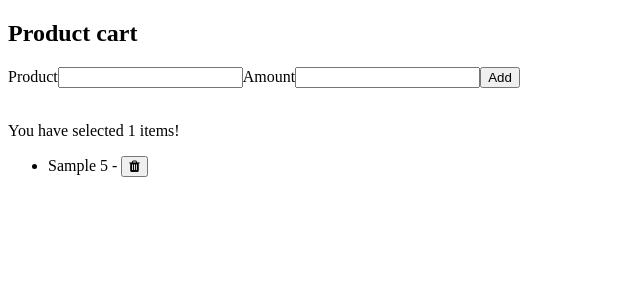
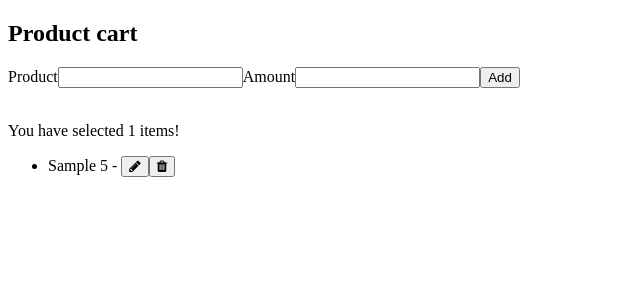
Before and after one commit to hegigj/angular-academy-03, an Angular app: page / in a window 1280 px wide. Both pictures are taken after typing "Sample", "5" into the empty fields and a click on the input "Add". Shown: the top 300 px of the page, without its empty margins (0-640 px from the left). Built offline with nearby package versions, Linux system fonts and the light colour scheme.

Commit message:
communication child to parent

```diff
--- a/src/app/app.component.html
+++ b/src/app/app.component.html
@@ -1,11 +1,11 @@
 <h2>Product cart</h2>
 <!-- <form (submit)="addProduct"> -->
-<form (submit)="addProduct($event)">
+<form (submit)="submitProduct($event)">
   <label for="item">Product</label>
   <input type="text" name="item" id="item" [(ngModel)]="item">
   <label for="amount">Amount</label>
   <input type="number" name="amount" id="amount" [(ngModel)]="amount">
-  <input type="submit" value="Add">
+  <input type="submit" [value]="submitButtonLabel">
 </form>
 <br>
 <!-- you can pass data to child components via attributes -->
@@ -16,6 +16,10 @@
 <ul>
   <ng-container *ngFor="let item of selectedItems">
     <!-- <app-item [name]="item.name" [amount]="item.amount" on-delete="deleteProduct($event)"></app-item> -->
-    <app-item [name]="item.name" [amount]="item.amount" (delete)="deleteProduct($event)"></app-item>
+    <app-item
+      [name]="item.name"
+      [amount]="item.amount"
+      (edit)="loadProduct($event)"
+      (delete)="deleteProduct($event)"></app-item>
   </ng-container>
 </ul>
--- a/src/app/app.component.ts
+++ b/src/app/app.component.ts
@@ -1,6 +1,6 @@
 import { Component } from '@angular/core';
 
-interface Product {
+export interface Product {
   name: string;
   amount: number;
 }
@@ -16,18 +16,44 @@ export class AppComponent {
   item?: string;
   amount?: number;
 
+  editItem?: string;
+  editAmount?: number;
+
+  submitButtonLabel: string;
+
   constructor() {
     this.selectedItems = [];
 
-    // setTimeout(
-    //   () => this.selectedItems.push(1),
-    //   3000
-    // );
+    this.submitButtonLabel = 'Add';
   }
 
-  addProduct(event: SubmitEvent): void {
+  loadProduct(event: Product): void {
+    const { name, amount } = event;
+
+    this.editItem = name;
+    this.editAmount = amount;
+
+    this.item = name;
+    this.amount = amount;
+
+    this.submitButtonLabel = 'Edit';
+  }
+
+  submitProduct(event: SubmitEvent): void {
     event.preventDefault();
 
+    switch (this.submitButtonLabel) {
+      case 'Add':
+        this.addProduct();
+        break;
+      case 'Edit':
+        this.editProduct();
+        this.submitButtonLabel = 'Add';
+        break;
+    }
+  }
+
+  private addProduct(): void {
     if (this.item && this.amount) {
       this.selectedItems.push({
         name: this.item,
@@ -39,6 +65,22 @@ export class AppComponent {
     }
   }
 
+  private editProduct(): void {
+    const itemToReplace: number = this.selectedItems.findIndex(
+      item => item.name === this.editItem && item.amount === this.editAmount
+    );
+
+    if (itemToReplace !== -1 && this.item && this.amount) {
+      this.selectedItems.splice(itemToReplace, 1, {
+        name: this.item,
+        amount: this.amount
+      });
+    }
+
+    this.item = '';
+    this.amount = undefined;
+  }
+
   deleteProduct(event: string): void {
     const itemToDelete: number = this.selectedItems.findIndex(
       item => item.name === event
--- a/src/app/item/item.component.html
+++ b/src/app/item/item.component.html
@@ -1,6 +1,9 @@
 <!-- Wilth the doubly curly braces in angular you can display a property (public) that is on the component -->
 <li>
     {{itemName}} {{amount}} -
+    <button (click)="onEdit($event)">
+        <span class="fa fa-pencil"></span>
+    </button>
     <button (click)="onDelete($event)">
         <span class="fa fa-trash"></span>
     </button>
--- a/src/app/item/item.component.ts
+++ b/src/app/item/item.component.ts
@@ -1,4 +1,5 @@
 import { Component, Input, OnInit, Output, EventEmitter } from '@angular/core';
+import { Product } from '../app.component';
 
 @Component({
   selector: 'app-item',
@@ -15,13 +16,26 @@ export class ItemComponent implements OnInit {
   amount?: number;
 
   @Output()
+  edit: EventEmitter<Product>;
+
+  @Output()
   delete: EventEmitter<string>;
 
   constructor() {
+    this.edit = new EventEmitter<Product>();
     this.delete = new EventEmitter<string>();
   }
 
   ngOnInit(): void {
+  }
+
+  onEdit(event: MouseEvent): void {
+    if (this.itemName && this.amount) {
+      this.edit.emit({
+        name: this.itemName,
+        amount: this.amount
+      });
+    }
   }
 
   onDelete(event: MouseEvent): void {
```
